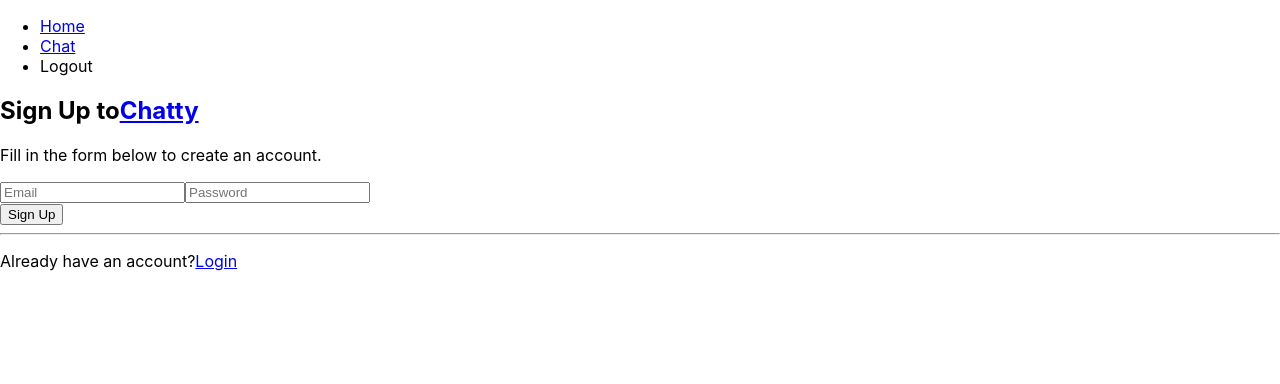
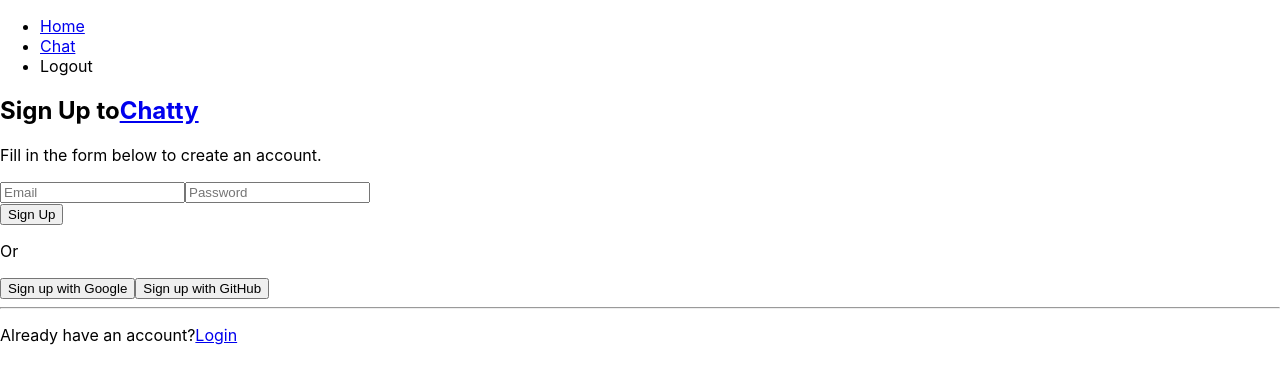
Before and after one commit to hahs-92/chatty-app, a React (Create React App) app: page /signUp in a window 1280 px wide. Shown: the top 384 px of the page. Built offline with nearby package versions, Linux system fonts and the light colour scheme; no server answers.

Commit message:
added: validations for forms

```diff
--- a/src/pages/Chat.js
+++ b/src/pages/Chat.js
@@ -31,8 +31,13 @@
     setContent(e.target.value)
   }
 
+
   const handleSubmit = (e) => {
     e.preventDefault()
+
+    if(!content) {
+      return
+    }
     setWriteError(null)
 
     try {
@@ -52,7 +57,6 @@
     getChats()
   },[])
 
-  console.log("chats: ", Object.values(chats))
 
   return (
     <main>
@@ -74,6 +78,8 @@
       </section>
 
       <section>
+        { readError && <span>{readError.message}</span>}
+        { !readError && !chats && <span>Write your first chat!</span>}
         {
           chats && Object.values(chats).map(chat => (
             <p key={chat.timestamp}>
--- a/src/pages/Login.js
+++ b/src/pages/Login.js
@@ -8,16 +8,23 @@
   const [ email, setEmail ] = useState("")
   const [ password, setPassword ] = useState("")
   const [ error, setError ] = useState(null)
+  const [ warn, setWarn ] = useState(null)
   const navigate = useNavigate()
 
 
   const handleOnSubmit = async(e) => {
     e.preventDefault()
+
+    if(password.length < 6) {
+      setWarn("password must have at least 6 characters")
+      return false
+    }
     setError(null)
+    setWarn(null)
 
     try {
       const userCredential =  await signin(email, password)
-      console.log(userCredential.user)
+      //console.log(userCredential.user)
     } catch (error) {
       setError(error.message)
     }
@@ -28,19 +35,11 @@
       const result = await signInWithGoogle()
       const credential = GoogleAuthProvider.credentialFromResult(result)
       //const token = credential.accessToken
-      console.log(result.user)
 
       //lo redirigido maunalmete
       setIsAuth(true)
 
     } catch (error) {
-          // Handle Errors here.
-          // const errorCode = error.code;
-          // const errorMessage = error.message;
-          // // The email of the user's account used.
-          // const email = error.email;
-          // // The AuthCredential type that was used.
-          // const credential = GoogleAuthProvider.credentialFromError(error);
           setError(error.message)
     }
   }
@@ -96,6 +95,7 @@
         <div>
           {error && <p>{error}</p>}
           <input type="submit" value="Sing In"/>
+          { warn && <span>{warn}</span>}
 
           <p>Or</p>
           <button onClick={googleSignIn} type="button">
--- a/src/pages/Signup.js
+++ b/src/pages/Signup.js
@@ -1,17 +1,55 @@
 import { useState } from 'react'
 import { Link, useNavigate } from 'react-router-dom'
+import { GoogleAuthProvider, GithubAuthProvider } from  'firebase/auth'
 //helpers
-import { signup } from '../helpers/auth'
+import { signup , signInWithGitHub, signInWithGoogle} from '../helpers/auth'
 
 export const Signup = ({isAuth, setIsAuth}) => {
   const [ email, setEmail ] = useState("")
   const [ password, setPassword ] = useState("")
   const [ error, setError ] = useState(null)
+  const [ warn, setWarn ] = useState(null)
 
   const navigate = useNavigate()
 
+
+  const googleSignIn = async() => {
+    try {
+      const result = await signInWithGoogle()
+      const credential = GoogleAuthProvider.credentialFromResult(result)
+      //const token = credential.accessToken
+
+      //lo redirigido maunalmete
+      setIsAuth(true)
+
+    } catch (error) {
+          setError(error.message)
+    }
+  }
+
+  const gitHubSignIn = async() => {
+    try {
+      const result = await signInWithGitHub()
+      const credential = GithubAuthProvider.credentialFromResult(result)
+      //const token = credential.accessToken
+      console.log(result.user)
+
+      //lo redirigido maunalmete
+      setIsAuth(true)
+
+    } catch (error) {
+          setError(error.message)
+    }
+  }
+
+
   const handleOnSubmit = async(e) => {
     e.preventDefault()
+
+    if(password.length < 6) {
+      setWarn("password must have at least 6 characters")
+      return false
+    }
     setError(null)
 
     try {
@@ -53,6 +91,15 @@
         <div>
           { error && <p>error</p> }
           <input type="submit" value="Sign Up" />
+          { warn && <span>{warn}</span>}
+
+          <p>Or</p>
+          <button onClick={googleSignIn} type="button">
+            Sign up with Google
+          </button>
+          <button onClick={gitHubSignIn} type="button">
+            Sign  up with GitHub
+          </button>
         </div>
         <hr />
         <p>Already have an account?
```
